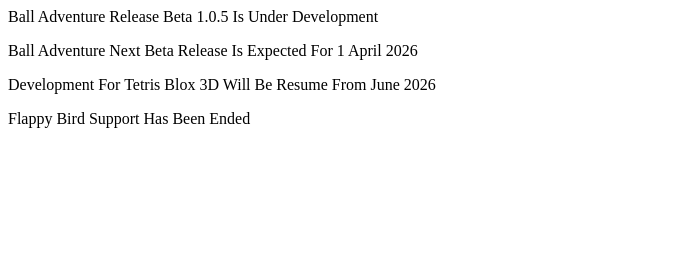
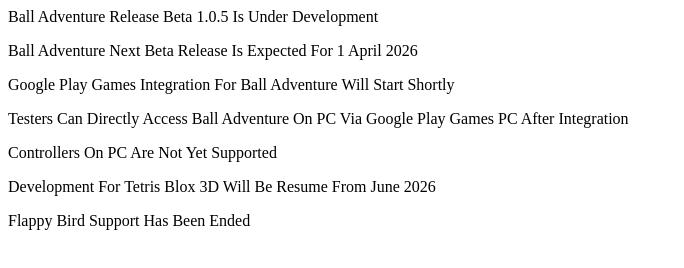
Before and after one commit to SehajAvastha/SSA-News, a plain HTML site: page global/global.html in a window 1280 px wide. Shown: the whole page, without its empty margins (0-684 px from the left). Drawn offline with Linux system fonts and the light colour scheme.

Commit message:
update 26032026

```diff
--- a/global/global.html
+++ b/global/global.html
@@ -5,6 +5,9 @@
     <body>
         <p>Ball Adventure Release Beta 1.0.5 Is Under Development</p>
         <p>Ball Adventure Next Beta Release Is Expected For 1 April 2026</p>
+        <p>Google Play Games Integration For Ball Adventure Will Start Shortly</p>
+        <p>Testers Can Directly Access Ball Adventure On PC Via Google Play Games PC After Integration</p>
+        <p>Controllers On PC Are Not Yet Supported</p>
         <p>Development For Tetris Blox 3D Will Be Resume From June 2026</p>
         <p>Flappy Bird Support Has Been Ended</p>
     </body>
```
Also changed, not shown: balladventure/upcomingfeatures/features.html (+3 -0 lines).
